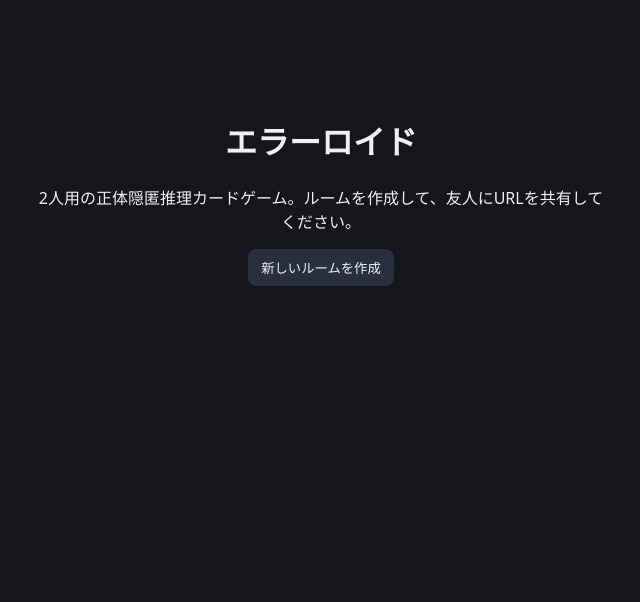
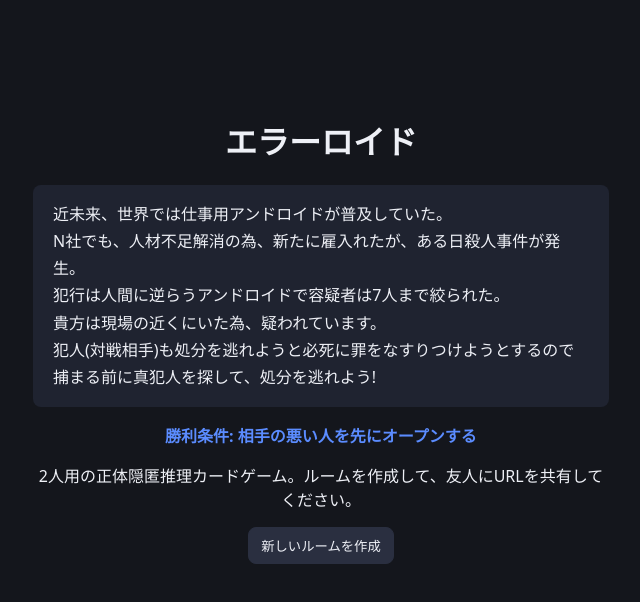
Before and after one commit to axcelrichsoda/Catch_the_saitou, a React (Vite) app in the folder packages/client/: page / in a window 1280 px wide. Shown: the top 602 px of the page, without its empty margins (319-959 px from the left). Built offline with nearby package versions, Linux system fonts and the light colour scheme; no server answers.

Commit message:
Add opening story text and win condition to the Landing page

```diff
--- a/packages/client/src/components/Landing.tsx
+++ b/packages/client/src/components/Landing.tsx
@@ -23,6 +23,20 @@ export function Landing() {
   return (
     <div className="landing">
       <h1>エラーロイド</h1>
+      <p className="landing-story">
+        近未来、世界では仕事用アンドロイドが普及していた。
+        <br />
+        N社でも、人材不足解消の為、新たに雇入れたが、ある日殺人事件が発生。
+        <br />
+        犯行は人間に逆らうアンドロイドで容疑者は7人まで絞られた。
+        <br />
+        貴方は現場の近くにいた為、疑われています。
+        <br />
+        犯人(対戦相手)も処分を逃れようと必死に罪をなすりつけようとするので
+        <br />
+        捕まる前に真犯人を探して、処分を逃れよう!
+      </p>
+      <p className="landing-win-condition">勝利条件: 相手の悪い人を先にオープンする</p>
       <p>2人用の正体隠匿推理カードゲーム。ルームを作成して、友人にURLを共有してください。</p>
       <button onClick={handleCreateRoom} disabled={creating}>
         {creating ? "作成中…" : "新しいルームを作成"}
--- a/packages/client/src/styles.css
+++ b/packages/client/src/styles.css
@@ -43,6 +43,20 @@ button:disabled {
   margin: 4rem auto;
   padding: 2rem;
   text-align: center;
+}
+
+.landing-story {
+  text-align: left;
+  background: var(--panel);
+  border-radius: 8px;
+  padding: 1rem 1.25rem;
+  line-height: 1.7;
+  color: var(--text);
+}
+
+.landing-win-condition {
+  font-weight: bold;
+  color: var(--accent);
 }
 
 .room-url-box {
```
